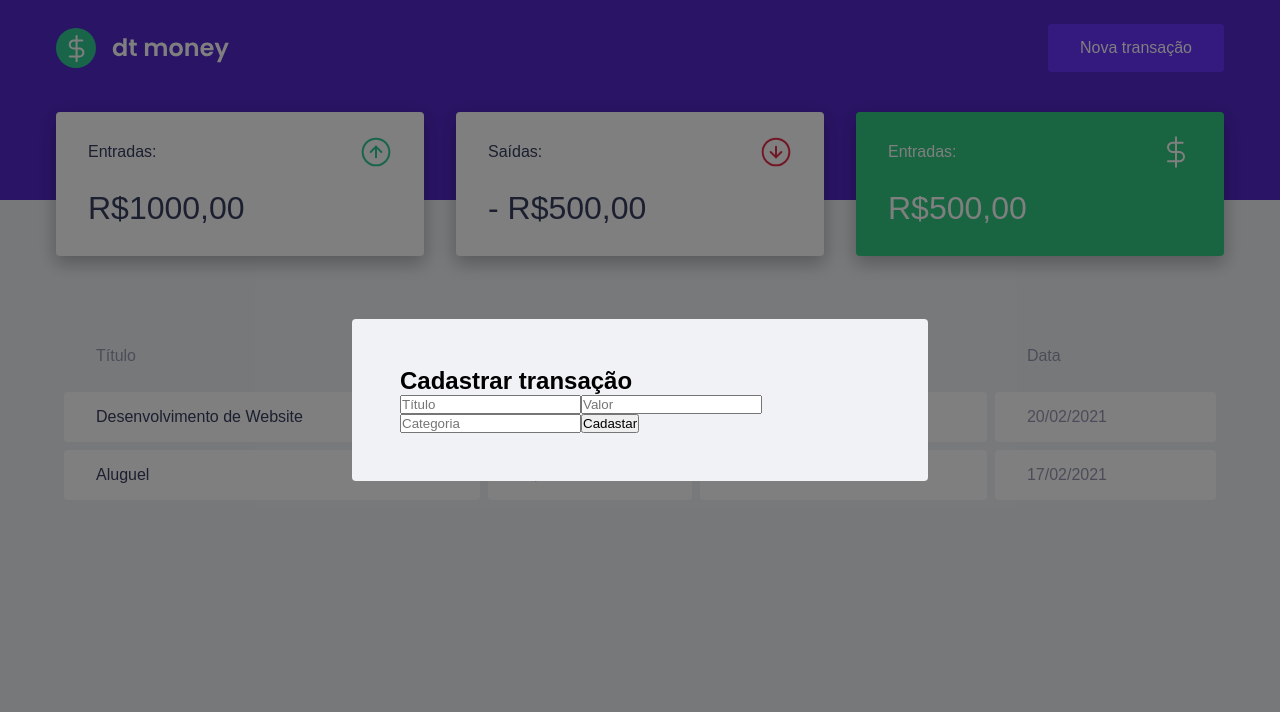
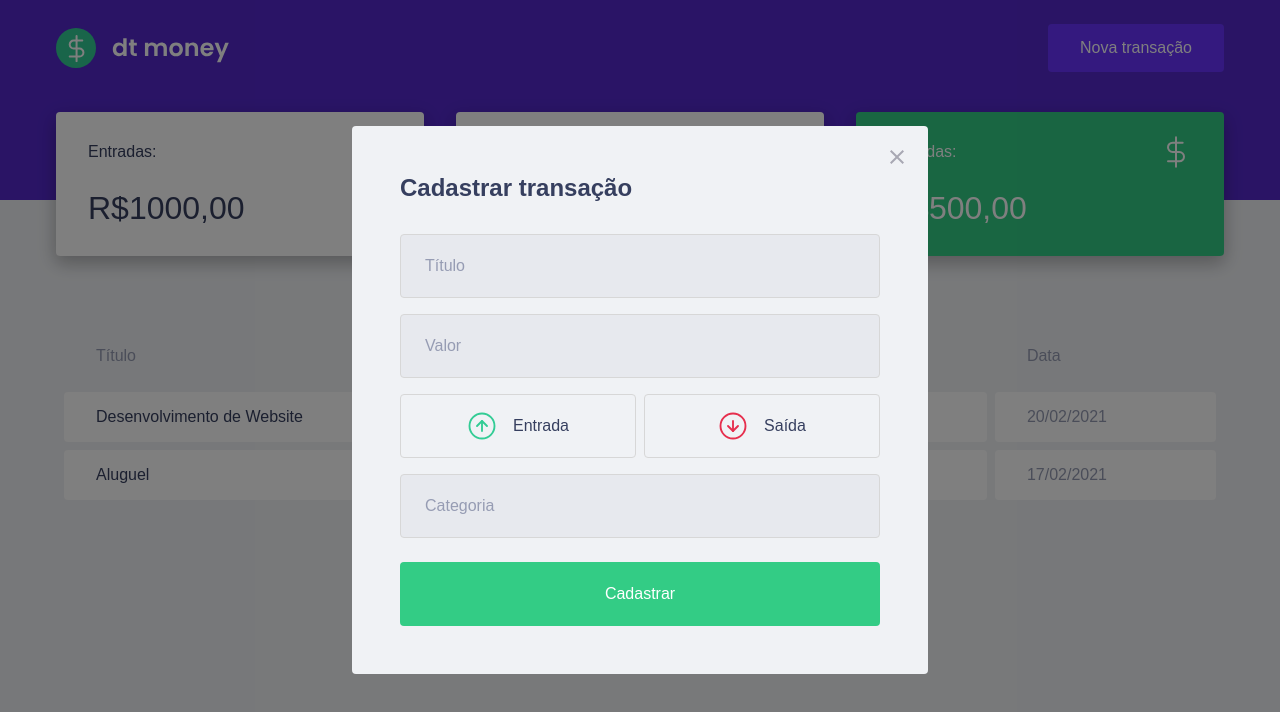
Before and after one commit to timoteostifft/dtmoney_react, a React (Create React App) app: page / in a window 1280 px wide. Both pictures are taken after a click on the button "Nova transação". Shown: the top 712 px of the page. Built offline with nearby package versions, Linux system fonts and the light colour scheme; no server answers; what miragejs would draw is missing.

Commit message:
style: set modal style

```diff
--- a/src/components/NewTransactionsModal/index.tsx
+++ b/src/components/NewTransactionsModal/index.tsx
@@ -1,5 +1,8 @@
 import Modal from 'react-modal'
 import { Container } from './styles'
+import closeImg from '../../assets/close.svg'
+import incomeImg from '../../assets/income.svg'
+import outcomeImg from '../../assets/outcome.svg'
 
 interface newTransactionsModalProps{
   isOpen: boolean,
@@ -14,14 +17,31 @@
       overlayClassName='react-modal-overlay'
       className='react-modal-content'
   >
+
+    <button type='button' className='react-modal-close' onClick={onRequestClose}>
+      <img src={closeImg} alt="Fechar Modal" />
+    </button>
+
     <Container>
       <h2>Cadastrar transação</h2>
 
       <input type="text" placeholder='Título'/>
       <input type="number" placeholder='Valor'/>
+
+      <div className='transactionsType'>
+        <button type='button'>
+          <img src={incomeImg} alt="Entrada" />
+          <span>Entrada</span>
+        </button>
+        <button type='button'>
+          <img src={outcomeImg} alt="Saída" />
+          <span>Saída</span>
+        </button>
+      </div>
+
       <input type="text" placeholder='Categoria'/>
 
-      <button type='submit'>Cadastar</button>
+      <button type='submit'>Cadastrar</button>
     </Container>
   </Modal>
   )
--- a/src/components/NewTransactionsModal/styles.ts
+++ b/src/components/NewTransactionsModal/styles.ts
@@ -1,9 +1,90 @@
 import styled from "styled-components";
+import {darken} from 'polished';
 
-export const Container = styled.div`
+export const Container = styled.form`
+  h2{
+    color: var(--text-title);
+    font-size: 1.5rem;
+    margin-bottom: 2rem;
+  }
+
+  input{
+    width: 100%;
+    padding: 0 1.5rem;
+    height: 4rem;
+    border-radius: 0.25rem;
+
+    border: 1px solid #d7d7d7;
+    background: #e7e9ee;
+
+    font-weight: 400;
+    font-size: 1rem;
+
+    &::placeholder{
+      color: var(--text-body);
+    }
+
+    & + input {
+      margin-top: 1rem;
+    }
+  }
+
+  button[type='submit']{
+    width: 100%;
+    padding: 0 1.5rem;
+    height: 4rem;
+    background: var(--green);
+    color: #FFF;
+    border-radius: 0.25rem;
+    border: none;
+    font-size: 1rem;
+    margin-top: 1.5rem;
+
+    &:hover{
+      filter: brightness(0.9);
+      transition: filter 0.2s;
+    }
+  }
+
+  .transactionsType{
+
+    margin: 1rem 0;
+    display: grid;
+    grid-template-columns: 1fr 1fr;
+    gap: 0.5rem;
 
 
 
+    button{
+      height: 4rem;
+      border: 1px solid #d7d7d7;
+      border-radius: 0.25rem;
 
+      background: transparent;
+
+      display: flex;
+      align-items: center;
+      justify-content: center;
+
+
+      transition: border-color 0.2s;
+
+      &:hover{
+      border-color: ${darken(0.1, '#d7d7d7')};
+      }
+
+      img{
+        height: 30px;
+        width: 30px;
+      }
+
+      span{
+        display: inline-block;
+        margin-left: 1rem;
+        font-size: 1rem;
+        color: var(--text-title);
+      }
+    }
+  }
   `
 ;
--- a/src/styles/global.ts
+++ b/src/styles/global.ts
@@ -56,11 +56,13 @@
 
   .react-modal-overlay{
     background: rgba(0,0,0,0.5);
+
     position: fixed;
     top: 0;
     bottom: 0;
     right: 0;
     left: 0;
+
     display: flex;
     align-items: center;
     justify-content: center;
@@ -75,4 +77,16 @@
     border-radius: 0.25rem;
   }
 
+  .react-modal-close{
+    position: absolute;
+    right: 1.5rem;
+    top: 1.5rem;
+    border: 0;
+    background: transparent;
+
+    &:hover{
+      filter: brightness(0.9);
+      transition: filter 0.2s;
+  }
+  }
 `
```
